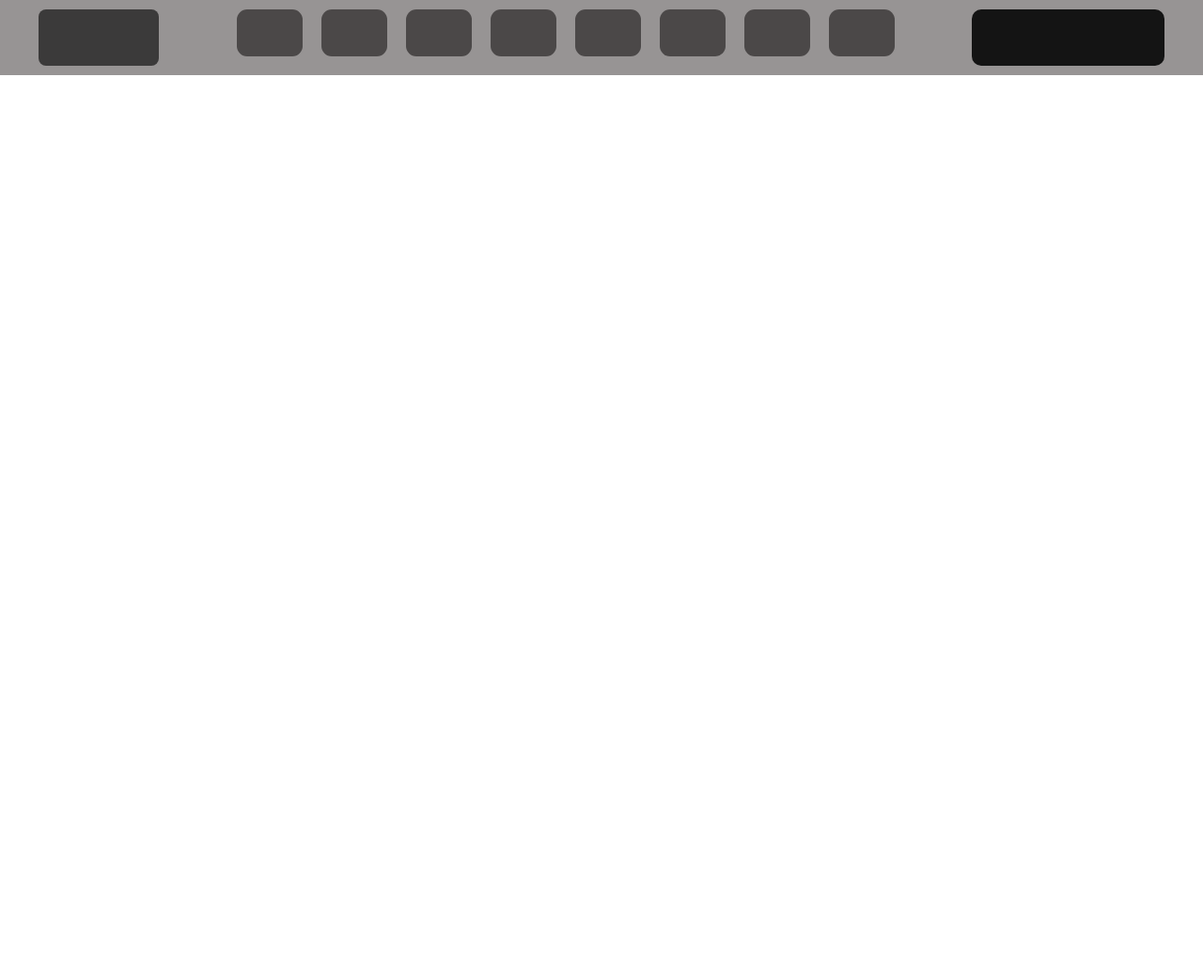
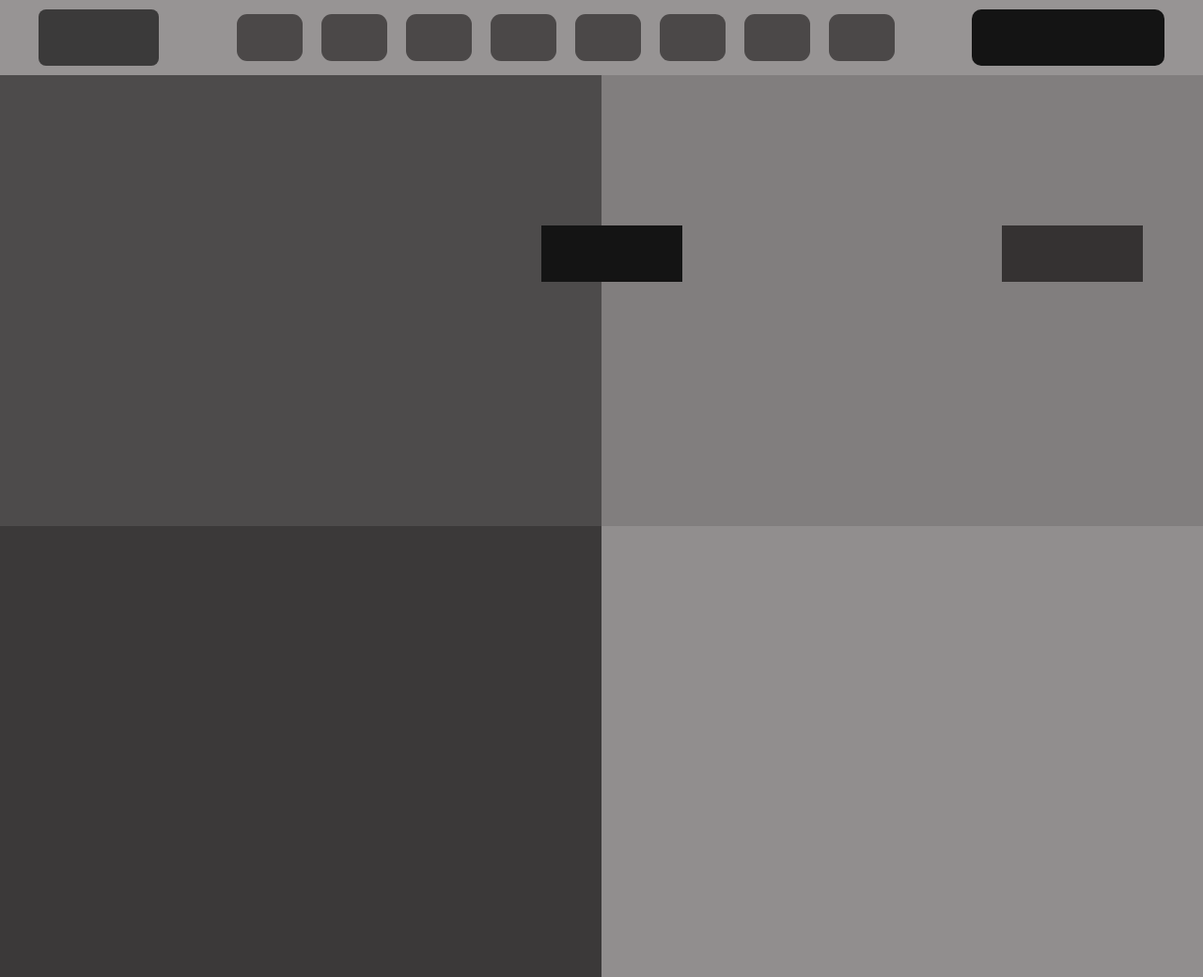
Before and after one commit to Abhigyan001/smashingmagazine, a plain HTML site: page index.html in a window 1280 px wide. Shown: the whole page at 94% size. Before the commit the page ends 800 px from the top, so only its background shows below. Drawn offline with Linux system fonts and the light colour scheme.

Commit message:
completed the landing page grids

```diff
--- a/index.html
+++ b/index.html
@@ -26,11 +26,16 @@
             <div class="searchbar"></div>
         </nav>
     </header>
-
-
-
-
-
+    <main>
+        <div class="landing-paragraphs"></div>
+        <div class="landing-logos"></div>
+        <section class="landing-page">
+            <div></div>
+            <div></div>
+            <div></div>
+            <div></div>
+        </section>
+    </main>
 </body>
 
 </html>
--- a/styles.css
+++ b/styles.css
@@ -7,6 +7,7 @@
 .flex {
     display: flex;
     justify-content: space-around;
+    align-items: center;
 }
 
 .searchbar {
@@ -33,9 +34,56 @@
 
 .navbar li {
     height: 50px;
-    Width: 70px;
+    width: 70px;
     margin: 10px;
     background-color: rgb(75, 72, 72);
     list-style-type: none;
     border-radius: 11px;
 }
+
+.landing-page {
+    display: grid;
+    grid-template-columns: repeat(2, 1fr);
+    width: 100%;
+    height: 120vh;
+    background-color: blue;
+}
+
+/* .landing-page div {
+    background-color: lightgray;
+    border: thin solid black;
+} */
+
+.landing-page div:nth-child(1) {
+    background-color: rgb(77, 75, 75);
+}
+
+.landing-page div:nth-child(2) {
+    background-color: rgb(129, 126, 126);
+}
+
+.landing-page div:nth-child(3) {
+    background-color: rgb(59, 57, 57);
+}
+
+.landing-page div:nth-child(4) {
+    background-color: rgb(145, 142, 142);
+}
+
+.landing-paragraphs {
+    position: absolute;
+    background-color: rgb(20, 20, 20);
+    top: 30%;
+    left: 45%;
+    height: 60px;
+    width: 150px;
+}
+
+.landing-logos {
+    position: absolute;
+    background-color: rgb(53, 50, 50);
+    top: 30%;
+    right: 5%;
+    height: 60px;
+    width: 150px;
+}
```
